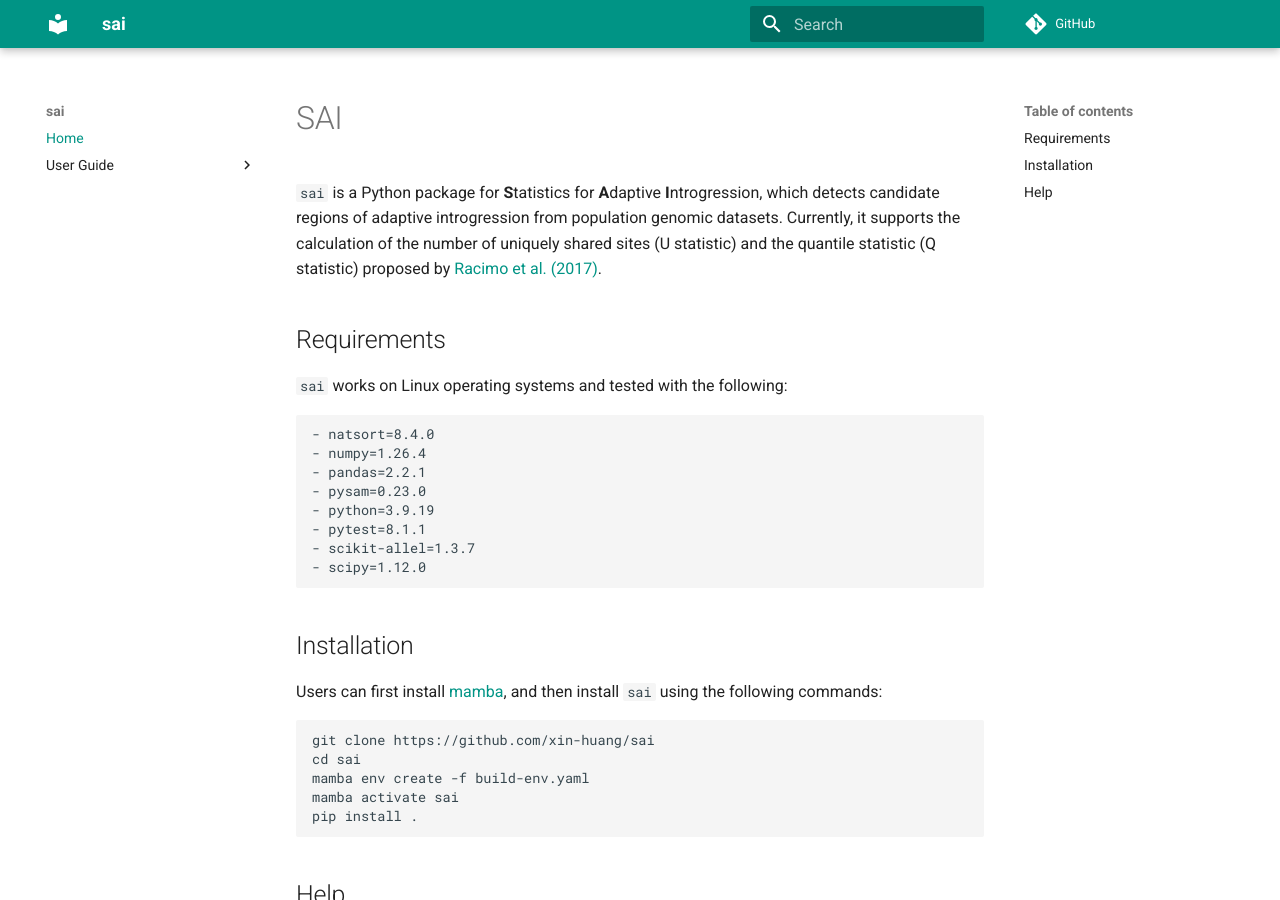
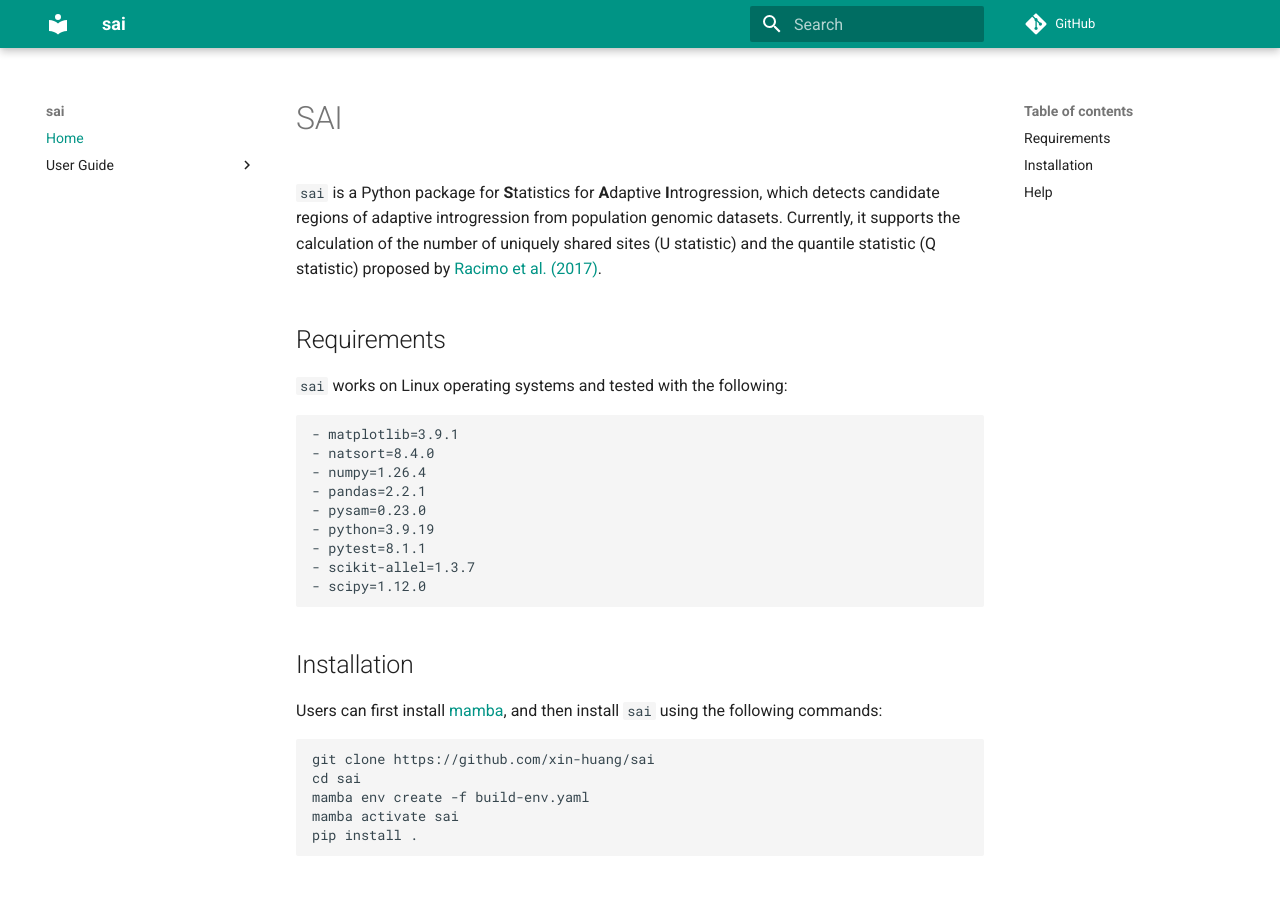
Before and after one commit to xin-huang/sai, an MkDocs documentation site: the page built from docs/index.md, in a window 1280 px wide and 900 px high. Built offline with MkDocs 1.6.1 and Material for MkDocs 9.7.7, drawn with Linux system fonts in a browser that asks for light colours; comment, search, counter and statistics services are not loaded.

Commit message:
Update envs

```diff
--- a/build-env.yaml
+++ b/build-env.yaml
@@ -3,6 +3,7 @@ channels:
   - conda-forge
   - bioconda
 dependencies:
+  - matplotlib=3.9.1
   - natsort=8.4.0
   - numpy=1.26.4
   - pandas=2.2.1
--- a/dev-env.yaml
+++ b/dev-env.yaml
@@ -5,6 +5,7 @@ channels:
 dependencies:
   - black=24.10.0
   - flake8=7.1.1
+  - matplotlib=3.9.1
   - natsort=8.4.0
   - numpy=1.26.4
   - pandas=2.2.1
--- a/docs/index.md
+++ b/docs/index.md
@@ -6,6 +6,7 @@
 
 `sai` works on Linux operating systems and tested with the following:
 
+    - matplotlib=3.9.1
     - natsort=8.4.0
     - numpy=1.26.4
     - pandas=2.2.1
--- a/setup.py
+++ b/setup.py
@@ -48,6 +48,7 @@ setup(
     packages=find_packages(),
     include_package_data=True,
     install_requires=[
+        "matplotlib==3.9.1",
         "natsort==8.4.0",
         "numpy==1.26.4",
         "pandas==2.2.1",
```
